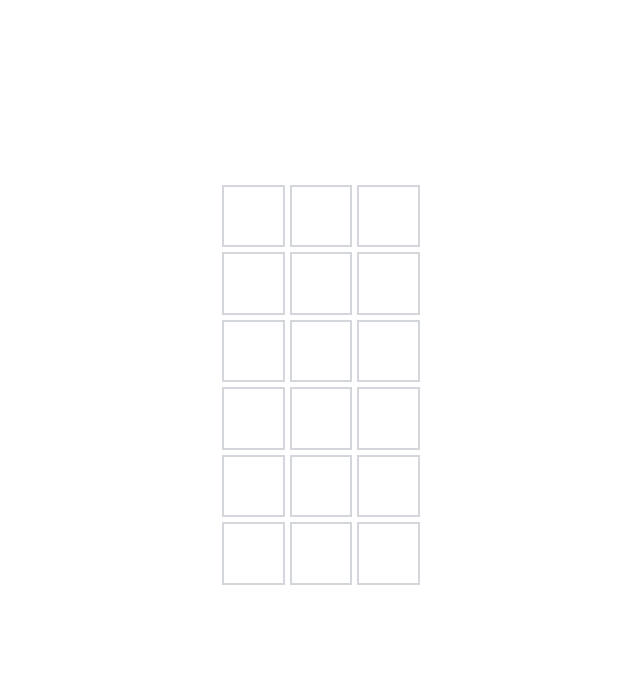
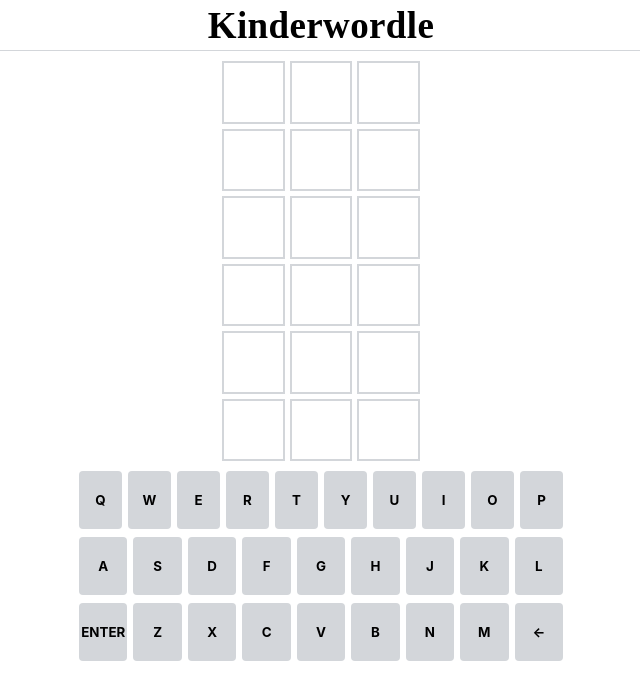
Before and after one commit to rossta/react-kinderwordle, a React (Create React App) app: page / in a window 1280 px wide. Shown: the top 700 px of the page, without its empty margins (319-959 px from the left). Built offline with nearby package versions, Linux system fonts and the light colour scheme.

Commit message:
Add header and functional keyboard

```diff
--- a/src/App.js
+++ b/src/App.js
@@ -1,10 +1,13 @@
 import { Game } from './components/Game';
-
-import './App.css';
 
 function App() {
   return (
-    <div className='App'>
+    <div className='app'>
+      <header>
+        <div></div>
+        <div className='title'>Kinderwordle</div>
+        <div></div>
+      </header>
       <Game />
     </div>
   );
--- a/src/components/Game/Game.jsx
+++ b/src/components/Game/Game.jsx
@@ -1,4 +1,10 @@
-import { useState, createContext, useContext, useEffect } from 'react';
+import {
+  useState,
+  createContext,
+  useContext,
+  useEffect,
+  forwardRef,
+} from 'react';
 
 import { words } from '../../words';
 
@@ -152,8 +158,47 @@ function Board({ history, currentAttempt, reveal, error, rows, columns }) {
   );
 }
 
-function Letters() {
-  return 'Letters';
+const Button = forwardRef(({ letter, keyValue }, ref) => (
+  <button ref={ref} key={letter} data-key={keyValue || letter}>
+    {letter}
+  </button>
+));
+Button.displayName = 'Button';
+
+function Keyboard({ onKey }) {
+  const row1 = 'qwertyuiop';
+  const row2 = 'asdfghjkl';
+  const row3 = 'zxcvbnm';
+
+  const onClick = (e) => {
+    if (e.target.dataset.key) {
+      onKey(e.target.dataset.key);
+    }
+    // handleKey(key);
+    return false;
+  };
+
+  return (
+    <div className='keyboard' onClick={onClick}>
+      <div className='keyboard-row'>
+        {row1.split('').map((letter) => (
+          <Button key={letter} letter={letter} />
+        ))}
+      </div>
+      <div className='keyboard-row'>
+        {row2.split('').map((letter) => (
+          <Button key={letter} letter={letter} />
+        ))}
+      </div>
+      <div className='keyboard-row'>
+        {<Button className='one-and-a-half' letter='enter' />}
+        {row3.split('').map((letter) => (
+          <Button key={letter} letter={letter} />
+        ))}
+        {<Button className='one-and-a-half' letter='←' keyValue='backspace' />}
+      </div>
+    </div>
+  );
 }
 
 const getSecret = () => {
@@ -254,7 +299,7 @@ export default function Game() {
   }
 
   return (
-    <>
+    <div className='game'>
       <Secret.Provider value={secret}>
         <Board
           history={history}
@@ -264,8 +309,8 @@ export default function Game() {
           error={error}
           columns={secret.length}
         />
-        <Letters />
+        <Keyboard history={history} columns={secret.length} onKey={handleKey} />
       </Secret.Provider>
-    </>
+    </div>
   );
 }
--- a/src/index.css
+++ b/src/index.css
@@ -85,6 +85,10 @@
   --key-bg-absent: var(--color-absent);
 }
 
+html {
+  height: 100%;
+}
+
 body {
   margin: 0;
   font-family: -apple-system, BlinkMacSystemFont, 'Segoe UI', 'Roboto', 'Oxygen',
@@ -97,6 +101,51 @@ body {
 code {
   font-family: source-code-pro, Menlo, Monaco, Consolas, 'Courier New',
     monospace;
+}
+
+.app {
+  background-color: var(--color-background);
+  min-height: 100vh;
+  font-size: calc(10px + 2vmin);
+}
+
+.game {
+  width: 100%;
+  max-width: var(--game-max-width);
+  margin: 0 auto;
+  height: calc(100% - var(--header-height));
+  display: flex;
+  flex-direction: column;
+}
+
+header {
+  display: flex;
+  flex-direction: row;
+  align-items: center;
+  justify-content: space-between;
+  flex-wrap: nowrap;
+  padding: 0 16px;
+  height: var(--header-height);
+  color: var(--color-tone-1);
+  border-bottom: 1px solid var(--color-tone-4);
+}
+
+@media (min-width: 415px) {
+  header {
+    padding: 0px 16px;
+  }
+}
+
+header .title {
+  font-family: '';
+  font-weight: 700;
+  font-size: 37px;
+  line-height: 100%;
+  letter-spacing: 0.01em;
+  text-align: center;
+  left: 0;
+  right: 0;
+  pointer-events: none;
 }
 
 .board-container {
@@ -287,3 +336,82 @@ code {
     transform: translateX(4px);
   }
 }
+
+.keyboard {
+  height: var(--keyboard-height);
+  margin: 0 8px;
+  user-select: none;
+}
+
+.keyboard-row {
+  display: flex;
+  width: 100%;
+  margin: 0 auto 8px;
+  /* https://stackoverflow.com/questions/46167604/ios-html-disable-double-tap-to-zoom */
+  touch-action: manipulation;
+  justify-content: center;
+}
+
+button {
+  font-family: inherit;
+  font-weight: bold;
+  border: 0;
+  padding: 0;
+  margin: 0 6px 0 0;
+  height: 58px;
+  border-radius: 4px;
+  cursor: pointer;
+  user-select: none;
+  background-color: var(--key-bg);
+  color: var(--key-text-color);
+  flex: 1;
+  display: flex;
+  justify-content: center;
+  align-items: center;
+  text-transform: uppercase;
+  -webkit-tap-highlight-color: rgba(0,0,0,0.3);
+}
+
+button:focus {
+  outline: none;
+}
+
+button.fade {
+  transition: background-color 0.1s ease, color 0.1s ease;
+}
+
+button:last-of-type {
+  margin: 0;
+}
+
+.half {
+  flex: 0.5;
+}
+
+.one {
+  flex: 1;
+}
+
+.one-and-a-half {
+  flex: 1.5;
+  font-size: 12px;
+}
+
+.two {
+  flex: 2;
+}
+
+button[data-state='correct'] {
+  background-color: var(--key-bg-correct);
+  color: var(--key-evaluated-text-color);
+}
+
+button[data-state='present'] {
+  background-color: var(--key-bg-present);
+  color: var(--key-evaluated-text-color);
+}
+
+button[data-state='absent'] {
+  background-color: var(--key-bg-absent);
+  color: var(--key-evaluated-text-color);
+}
```
